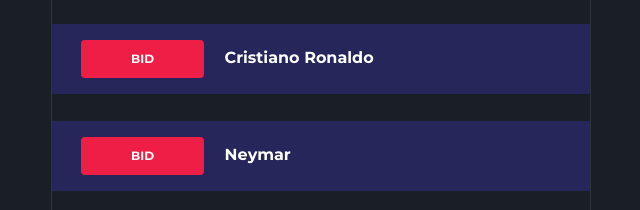
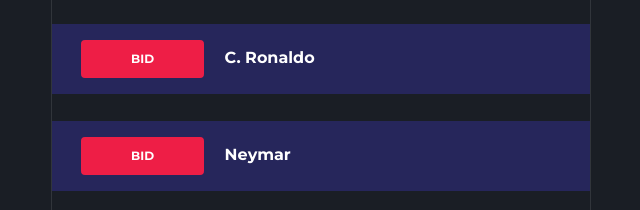
Before and after one commit to LigaCommunity-League/Champions-League, a plain HTML site: page TransferMarket.html in a window 1280 px wide. Shown: the part 400-610 px from the top of the page, 34-674 px from the left. Drawn offline with Linux system fonts and the light colour scheme.

Commit message:
TransferMarket.html

```diff
--- a/TransferMarket.html
+++ b/TransferMarket.html
@@ -47,7 +47,7 @@
                   </div>
                   <br>
                   <div style="background-color: rgb(38, 38, 91)" class="widget-title">
-                    <h3> &nbsp; <a href="transfermarket/Player4.html" class="btn btn-primary py-2 px-5 mr-3">Bid</a> Cristiano Ronaldo</h3>
+                    <h3> &nbsp; <a href="transfermarket/Player4.html" class="btn btn-primary py-2 px-5 mr-3">Bid</a> C. Ronaldo</h3>
                   </div>
                   <br>
                   <div style="background-color: rgb(38, 38, 91)" class="widget-title">
```
